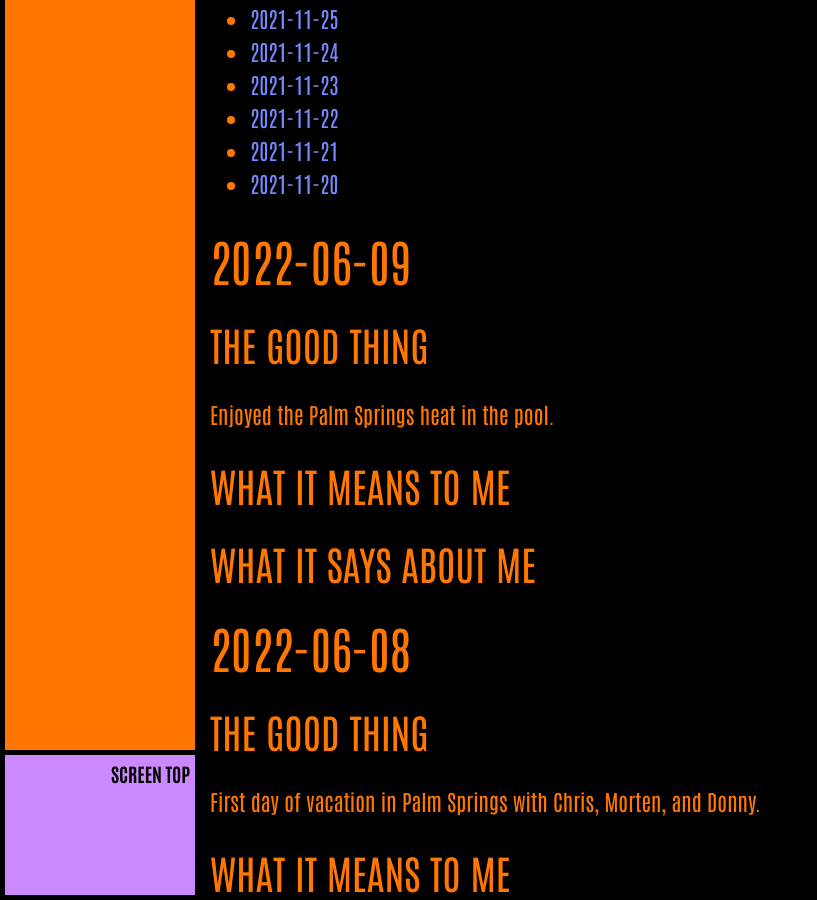
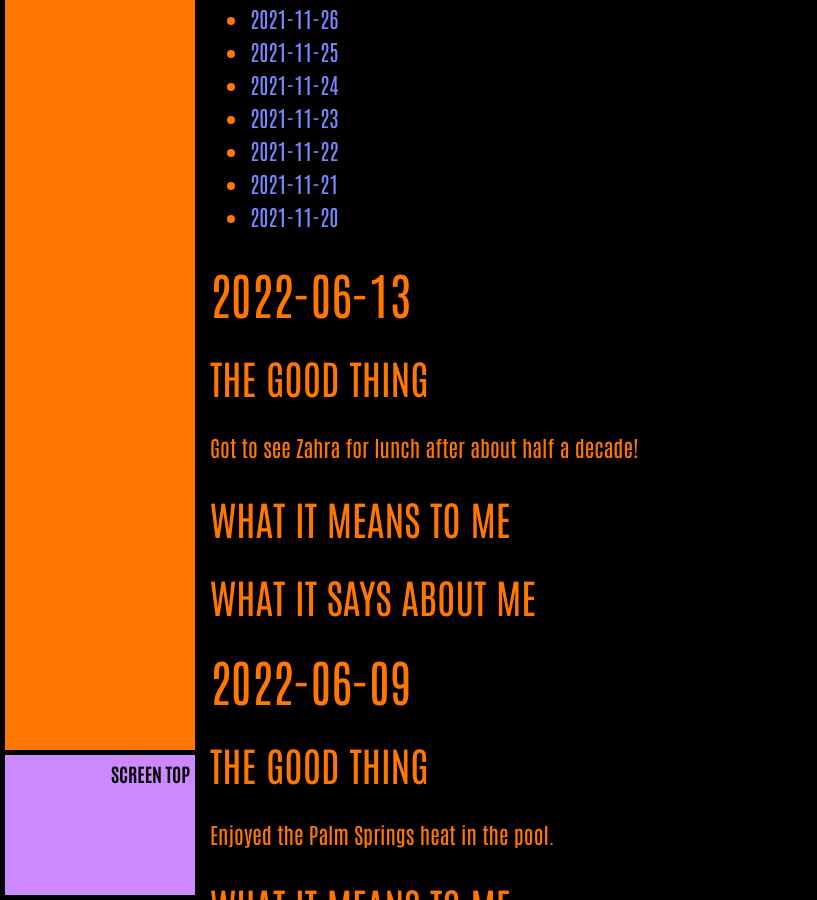
Before and after one commit to ArthurZey/arthurzey.github.io, a Jekyll site: the page built from _pages/one-good-thing.md, in a window 1280 px wide and 900 px high, scrolled down 4510 px. Shown: the whole window, without its empty margins (0-817 px from the left). Built offline with Jekyll 4.4.1, drawn with Linux system fonts in a browser that asks for light colours; some of the changed text lies outside the part shown.

Commit message:
added stub for 2022-06-13

```diff
--- a/_pages/one-good-thing.md
+++ b/_pages/one-good-thing.md
@@ -12,6 +12,15 @@
 * TOC
 {:toc}
 {::options toc_levels="2" /}
+
+## 2022-06-13
+### The Good Thing
+Got to see Zahra for lunch after about half a decade!
+### What It Means to Me
+
+### What It Says about Me
+
+
 
 ## 2022-06-09
 ### The Good Thing
```
Also changed, not shown: other parts of _pages/one-good-thing.md (+1 -1 lines).
